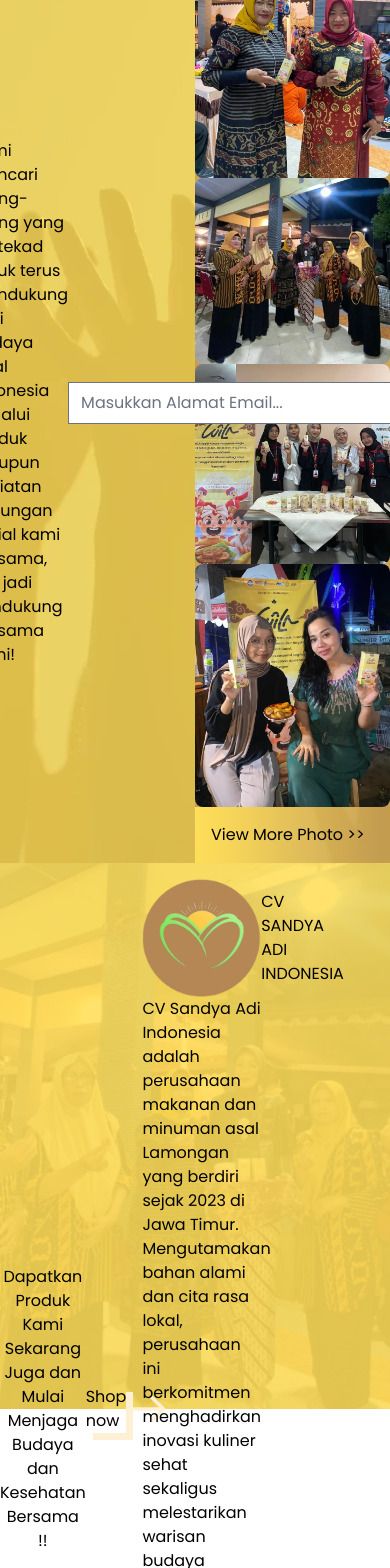
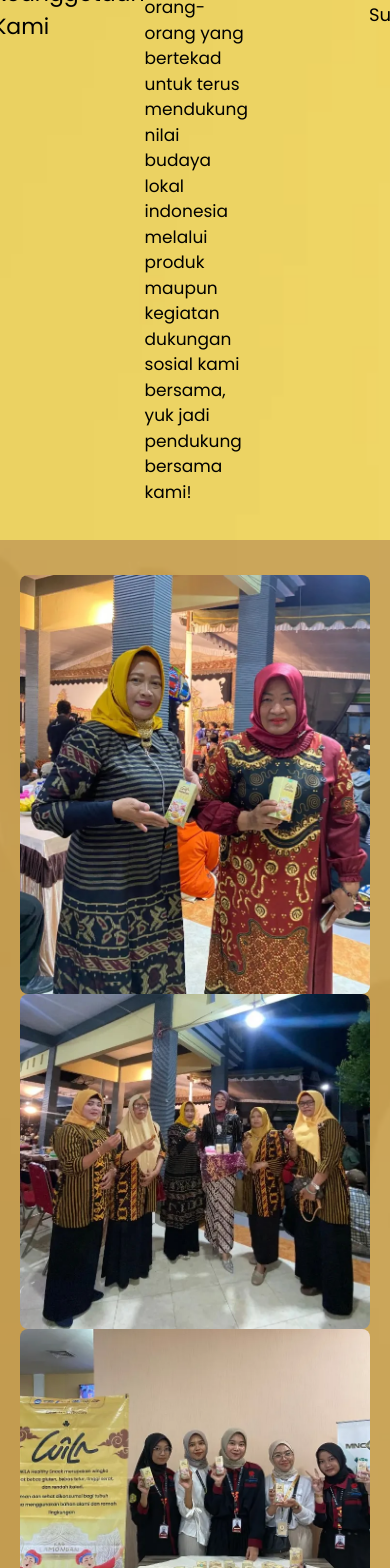
Before and after one commit to Hafidzrdwn/wilaku, a Vue app: page / in a window 390 px wide. Shown: the part 2960-4528 px from the top of the page. Built offline with nearby package versions, Linux system fonts and the light colour scheme; the HTML template or start-up script is replaced by a standard one.

Commit message:
fix: improve layout responsiveness [v.4]

```diff
--- a/src/components/Footer.vue
+++ b/src/components/Footer.vue
@@ -3,18 +3,20 @@ import FooterContent from '@/components/partials/FooterContent.vue'
 </script>
 
 <template>
-  <div id="containerFooter" class="relative w-full min-h-screen bg-[#fdf0d5]">
-    <section id="footer" class="flex flex-col items-center pt-24 h-max">
-      <h2 class="mb-8 w-[70%] text-center text-[30px] font-bold text-[#8f6038]">
-        Dapatkan Produk Kami Sekarang Juga dan Mulai Menjaga Budaya dan Kesehatan Bersama !!</h2>
+  <div id="containerFooter" class="relative w-full bg-[#fdf0d5]">
+    <section id="footer" class="flex flex-col w-full h-max">
+      <div class="px-16 pt-24 pb-16 footer-content">
+        <h2 class="mb-8 w-[70%] mx-auto text-center text-[30px] font-bold text-[#8f6038]">
+          Dapatkan Produk Kami Sekarang Juga dan Mulai Menjaga Budaya dan Kesehatan Bersama !!</h2>
 
-      <a href="#"
-        class="flex items-center justify-between shop-now py-4 px-8 bg-[#8f6038] hover:bg-[#79522f] text-[#fdf0d5] transition-all">
-        <span class="text-[18px] font-[500]">Shop now</span>
-        <img src="/images/icons/next.webp" alt="arrow right" class="ms-3 w-[18px] transition-all" />
-      </a>
+        <a href="#"
+          class="flex items-center w-[225px] mx-auto justify-center shop-now py-4 px-8 bg-[#8f6038] hover:bg-[#79522f] text-[#fdf0d5] transition-all">
+          <span class="text-[18px] font-[500]">Shop now</span>
+          <img src="/images/icons/next.webp" alt="arrow right" class="ms-3 w-[18px] transition-all" />
+        </a>
+      </div>
 
-      <div class="w-full mt-[20px] footer-box">
+      <div class="w-full footer-box">
         <FooterContent />
       </div>
     </section>
@@ -22,21 +24,10 @@ import FooterContent from '@/components/partials/FooterContent.vue'
 </template>
 
 <style scoped>
-#containerFooter {
-  z-index: 1;
-}
-
-#containerFooter::before {
-  content: '';
+.footer-content {
   background-image: url('/images/bg-footer.webp');
   background-size: cover;
   background-position: center;
-  width: 100%;
-  height: 50%;
-  position: absolute;
-  top: 0;
-  left: 0;
-  z-index: -1;
 }
 
 .shop-now {
@@ -50,4 +41,58 @@ import FooterContent from '@/components/partials/FooterContent.vue'
 .shop-now:hover img {
   transform: translateX(3px);
 }
+
+@media only screen and (max-width: 1180px) {
+  h2 {
+    width: 85%;
+  }
+}
+
+@media only screen and (max-width: 1024px) {
+  h2 {
+    width: 90%;
+  }
+}
+
+@media only screen and (max-width: 920px) {
+  h2 {
+    width: 100%;
+    font-size: 28px;
+  }
+
+  .footer-content {
+    padding: 6rem 2.5rem 4rem;
+  }
+}
+
+@media only screen and (max-width: 768px) {
+  h2 {
+    font-size: 26px;
+  }
+
+  .shop-now {
+    width: 200px;
+  }
+}
+
+@media only screen and (max-width: 580px) {
+  h2 {
+    font-size: 24px;
+  }
+
+  .footer-content {
+    padding: 6rem 20px 4rem;
+  }
+
+  .shop-now {
+    width: 180px;
+    padding: 1rem .5rem;
+  }
+}
+
+@media only screen and (max-width: 470px) {
+  h2 {
+    font-size: 20px;
+  }
+}
 </style>
--- a/src/components/Subscribe.vue
+++ b/src/components/Subscribe.vue
@@ -4,21 +4,21 @@ import MasonryGallery from '@/components/partials/MasonryGallery.vue'
 
 <template>
   <div id="containerSubscribe" class="relative w-full">
-    <section id="subscribe" class="flex items-center justify-between min-h-screen px-16 py-14">
-      <div class="flex flex-col justify-center w-1/2 subscribe-detail">
+    <section id="subscribe" class="flex items-center justify-between min-h-screen py-14">
+      <div class="flex flex-col justify-center w-1/2 ps-16 subscribe-detail pe-12">
 
         <img src="/images/sdgs.webp" alt="sdgs icons" class="w-[300px]">
-        <h2 class="text-[30px] mt-2 font-bold text-[#8f6038]">
+        <h2 class="text-[30px] mt-3 font-bold text-[#8f6038]">
           Bergabung Keanggotaan Kami
         </h2>
-        <p class="text-[#8f6038] mt-3 font-[500] text-[18px] text-justify w-[80%] leading-7">Kami mencari orang-orang
+        <p class="text-[#8f6038] mt-3 font-[500] text-[18px] text-justify leading-7">Kami mencari orang-orang
           yang
           bertekad
           untuk terus
           mendukung
           nilai budaya lokal
           indonesia melalui produk maupun kegiatan dukungan sosial kami bersama, yuk jadi pendukung bersama kami!</p>
-        <div data-element="fields" data-stacked="false" class="flex items-center w-full max-w-md mt-4 formkit-fields">
+        <div class="flex items-center w-full mt-6 h-max formkit-fields">
           <div class="relative w-full mr-3 formkit-field">
             <div class="absolute inset-y-0 left-0 flex items-center pl-5 pointer-events-none">
               <svg class="w-[22px] h-[22px] text-gray-500" aria-hidden="true" xmlns="http://www.w3.org/2000/svg"
@@ -31,16 +31,16 @@ import MasonryGallery from '@/components/partials/MasonryGallery.vue'
               </svg>
             </div>
             <input id="member_email"
-              class="block w-full py-[15px] pl-12 text-[17px] text-[#a35e21] border-[5px] border-[#a35e21] formkit-input bg-white/40 placeholder-[#a35e21a2] focus:border-[#a35e21] focus:outline-none focus:ring-0"
+              class="block h-full w-full py-[15px] pl-12 text-[17px] text-[#a35e21] border-[5px] border-[#a35e21] formkit-input bg-white/40 placeholder-[#a35e21a2] focus:border-[#a35e21] focus:outline-none focus:ring-0"
               name="email_address" aria-label="Email Address" placeholder="Masukkan Alamat Email..." type="email">
           </div>
-          <button data-element="submit" class="formkit-submit active:scale-[0.9] transition-all">
-            <span
-              class="px-5 py-[20px] text-[17px] font-[500] text-center text-[#fdf0d5] bg-[#a35e21] cursor-pointer hover:bg-[#a06735]">Subscribe</span>
+          <button data-element="submit"
+            class="formkit-submit active:scale-[0.9] transition-all text-center text-[#fdf0d5] px-5 py-[20px] text-[17px] font-[500] bg-[#a35e21] hover:bg-[#a06735]">
+            <span>Subscribe now</span>
           </button>
         </div>
       </div>
-      <div class="w-1/2 image-gallery ps-10">
+      <div class="relative w-1/2 image-gallery ps-10 pe-16">
         <MasonryGallery />
         <a href="#"
           class="p-4 mt-6 font-bold btn-viewmore w-[90%] hover:w-full text-[#a35e21] lg:text-[18px] md:text-[18px] sm:text-[18px] xs:text-[17px]">
@@ -49,7 +49,7 @@ import MasonryGallery from '@/components/partials/MasonryGallery.vue'
         </a>
       </div>
     </section>
-    <div class="bg-overlay"></div>
+    <!-- <div class="bg-overlay bg-[#b5875499] w-1/2 h-full absolute top-0 right-0 z-[-1]"></div> -->
   </div>
 </template>
 
@@ -71,8 +71,9 @@ import MasonryGallery from '@/components/partials/MasonryGallery.vue'
   z-index: -1;
 }
 
-.bg-overlay {
-  background: rgb(181, 135, 84, 0.6);
+.image-gallery::before {
+  content: '';
+  background-color: #b5875499;
   width: 50%;
   height: 100%;
   position: absolute;
@@ -98,4 +99,150 @@ import MasonryGallery from '@/components/partials/MasonryGallery.vue'
 .btn-viewmore:hover span {
   margin-left: 12px;
 }
+
+.formkit-submit {
+  width: 50%;
+}
+
+@media only screen and (max-width: 1185px) {
+  .formkit-fields {
+    flex-direction: column;
+  }
+
+  .formkit-field {
+    margin-bottom: 15px;
+    margin-right: 0;
+  }
+
+  .formkit-submit {
+    width: 100%;
+  }
+}
+
+@media only screen and (max-width: 830px) {
+  #subscribe {
+    flex-direction: column;
+    justify-content: center;
+    align-items: center;
+    padding-bottom: 0;
+  }
+
+  .subscribe-detail {
+    width: 100%;
+    padding-right: 0;
+    padding: 0 64px;
+    margin-bottom: 35px;
+  }
+
+  .subscribe-detail>img {
+    width: 350px;
+  }
+
+  .formkit-fields {
+    flex-direction: row;
+  }
+
+  .formkit-field {
+    margin-bottom: 0;
+    margin-right: 12px;
+  }
+
+  .formkit-submit {
+    width: 50%;
+  }
+
+  .image-gallery {
+    width: 100%;
+    padding-left: 0;
+    padding: 35px 64px 56px;
+  }
+
+  .image-gallery::before {
+    width: 100%;
+    position: absolute;
+    top: unset;
+    bottom: 0;
+  }
+}
+
+@media only screen and (max-width: 768px) {
+  .bg-overlay {
+    display: none;
+  }
+
+  .subscribe-detail {
+    padding: 0 64px;
+    margin-bottom: 35px;
+  }
+
+  .subscribe-detail>h2 {
+    font-size: 28px;
+  }
+
+  .image-gallery {
+    padding: 35px 64px 56px;
+  }
+}
+
+@media only screen and (max-width: 580px) {
+  .subscribe-detail {
+    padding: 0 40px;
+  }
+
+  .image-gallery {
+    padding: 35px 40px 56px;
+  }
+
+  .formkit-fields {
+    flex-direction: column;
+  }
+
+  .formkit-field {
+    margin-bottom: 15px;
+    margin-right: 0;
+  }
+
+  .formkit-submit {
+    width: 100%;
+  }
+}
+
+@media only screen and (max-width: 470px) {
+
+  .subscribe-detail,
+  .image-gallery {
+    padding-left: 20px;
+    padding-right: 20px;
+  }
+
+  .subscribe-detail>img {
+    width: 250px;
+  }
+
+  .subscribe-detail>h2 {
+    font-size: 24px;
+  }
+
+  .subscribe-detail>p {
+    font-size: 17px;
+  }
+}
+
+@media only screen and (max-width: 400px) {
+  .subscribe-detail>img {
+    width: 225px;
+  }
+
+  .subscribe-detail>h2 {
+    font-size: 22px;
+  }
+
+  .formkit-field>input {
+    font-size: 18px;
+  }
+
+  .formkit-submit>span {
+    font-size: 18px;
+  }
+}
 </style>
--- a/src/components/Testimonial.vue
+++ b/src/components/Testimonial.vue
@@ -207,7 +207,6 @@ const users = ref([
     font-size: 22px;
   }
 
-
   .content-container {
     padding: 0 20px 0;
   }
@@ -221,4 +220,10 @@ const users = ref([
     width: 50px;
   }
 }
+
+@media only screen and (max-width: 405px) {
+  .bg-overlay {
+    height: 25em;
+  }
+}
 </style>
--- a/src/components/partials/FooterContent.vue
+++ b/src/components/partials/FooterContent.vue
@@ -1,21 +1,23 @@
 <template>
-  <footer class="w-full px-16 pt-12 mx-auto">
-    <div class="w-full max-w-screen-xl p-4 py-6 mx-auto lg:py-8">
-      <div class="md:flex md:justify-between">
-        <div class="w-1/2 mb-6 md:mb-0">
-          <a href="https://flowbite.com/" class="flex items-center mb-8">
-            <img src="/images/footer-logo.webp" class="h-11 me-3" alt="Wilaku Logo" />
-            <span class="self-center text-[20px] text-[#a35e21] font-[700] whitespace-nowrap">CV SANDYA ADI INDONESIA
-            </span>
+  <footer class="w-full px-16 mx-auto footer-container">
+    <div class="w-full py-6 mx-auto lg:py-8 inner-container">
+      <div class="md:flex md:justify-between inner-content">
+        <div class="mb-6 w-[40%] md:mb-0 detail-container">
+          <a href="https://flowbite.com/" class="inline-block mb-8">
+            <div class="flex items-center">
+              <img src="/images/footer-logo.webp" class="h-11 me-3" alt="Wilaku Logo" />
+              <span class="self-center text-[20px] text-[#a35e21] font-[700] whitespace-nowrap">CV SANDYA ADI INDONESIA
+              </span>
+            </div>
           </a>
-          <p class="w-[80%] text-[15px] text-[#a35e21] text-justify font-[500]">
+          <p class="text-[15px] text-[#a35e21] text-justify font-[500]">
             CV Sandya Adi Indonesia adalah perusahaan makanan dan minuman asal Lamongan yang berdiri sejak 2023 di Jawa
             Timur. Mengutamakan bahan alami dan cita rasa lokal, perusahaan ini berkomitmen menghadirkan inovasi kuliner
             sehat sekaligus melestarikan warisan budaya Indonesia.
           </p>
         </div>
-        <div class="grid grid-cols-2 gap-16 pt-2">
-          <div>
+        <div class="grid grid-cols-[1fr_0.8fr] gap-14 pt-2 link-container">
+          <div class="contact">
             <h2 class="mb-6 text-[17px] font-semibold text-[#a35e21] uppercase">Kontak Kami</h2>
             <ul class="font-medium text-[#a35e21]">
               <li class="mb-4">
@@ -47,7 +49,7 @@
               </li>
             </ul>
           </div>
-          <div>
+          <div class="link">
             <h2 class="mb-6 text-[17px] font-semibold text-[#a35e21] uppercase">Tautan Terkait</h2>
             <ul class="font-medium text-[#a35e21]">
               <li class="mb-4">
@@ -92,3 +94,83 @@
     </div>
   </footer>
 </template>
+
+<style scoped>
+@media only screen and (max-width: 1050px) {
+  .detail-container {
+    width: 40%;
+  }
+
+  .link-container {
+    gap: 2rem;
+    grid-template-columns: 1fr .7fr;
+  }
+}
+
+@media only screen and (max-width: 992px) {
+  .footer-container {
+    padding: 0 2.5rem;
+  }
+
+  .detail-container {
+    width: 45%;
+  }
+
+  .link-container {
+    gap: 1.5rem;
+  }
+}
+
+@media only screen and (max-width: 920px) {
+  .inner-content {
+    flex-direction: column;
+    gap: 1.5rem;
+  }
+
+  .detail-container {
+    width: 100%;
+  }
+
+  .detail-container>p {
+    font-size: 17px;
+  }
+
+  .link-container {
+    padding: 0;
+    grid-template-columns: repeat(2, 1fr);
+    gap: 0;
+  }
+}
+
+@media only screen and (max-width: 600px) {
+  .link-container {
+    grid-template-columns: 1fr .7fr;
+    gap: 4rem;
+  }
+}
+
+@media only screen and (max-width: 565px) {
+  .link-container {
+    gap: 2rem;
+  }
+}
+
+@media only screen and (max-width: 530px) {
+  .link-container {
+    grid-template-columns: repeat(1, 1fr);
+  }
+
+  .footer-container {
+    padding: 0 20px;
+  }
+
+  .detail-container>p {
+    font-size: 16px;
+  }
+
+  .contact>h2,
+  .link>h2 {
+    margin-bottom: 1rem;
+  }
+}
+</style>
```
